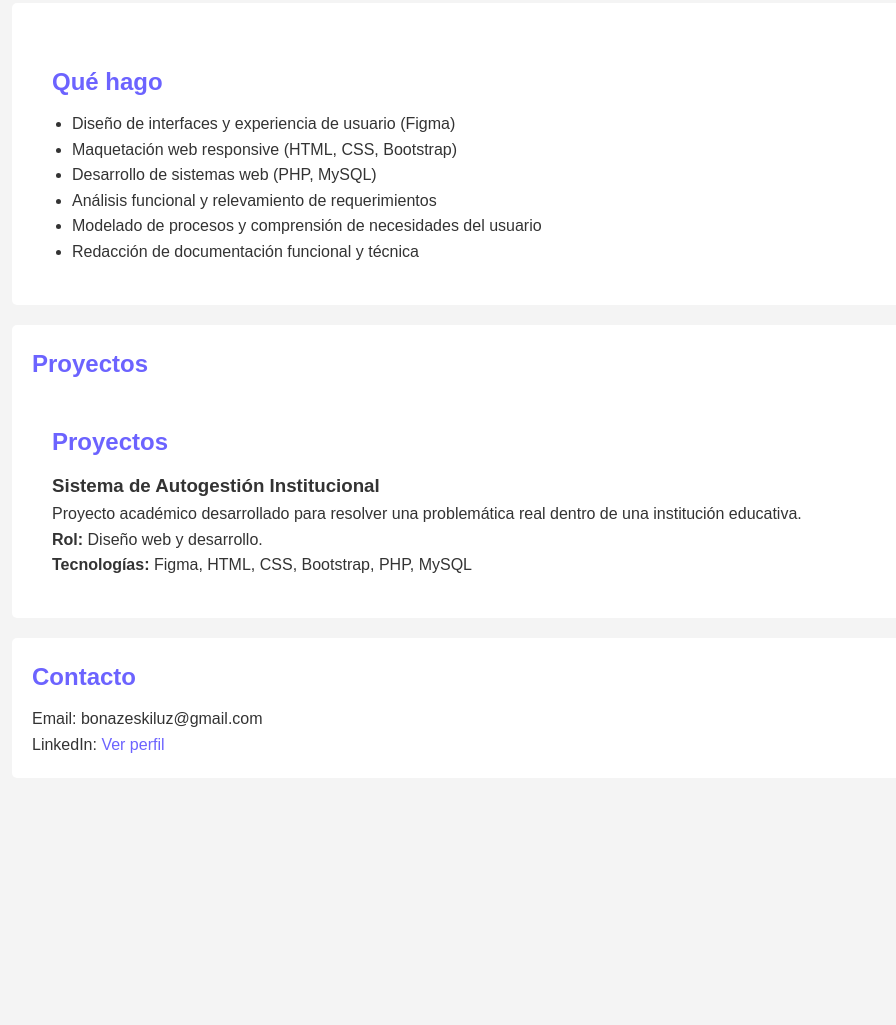
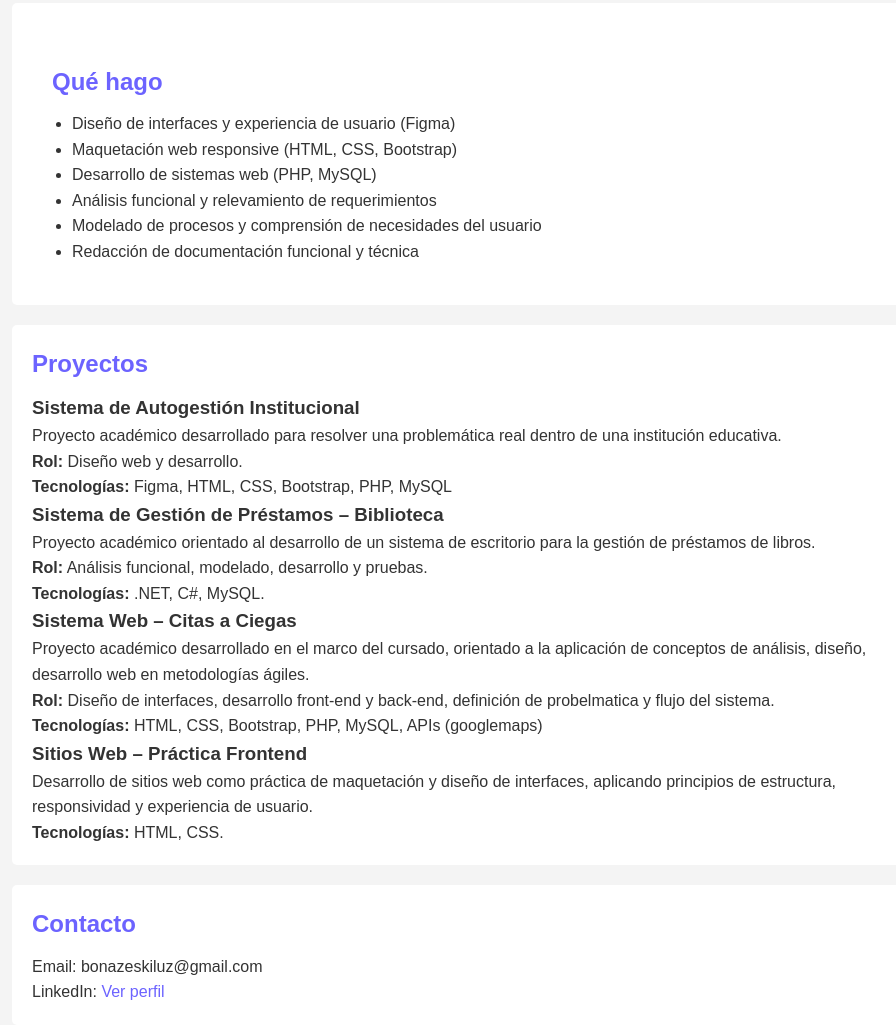
Before and after one commit to Bonazeski/Bonazeski.github.io, a plain HTML site: page index.html in a window 1280 px wide. Shown: the part 335-1360 px from the top of the page, without its empty margins (178-1074 px from the left). Before the commit the page ends 1113 px from the top, so only its background shows below. Drawn offline with Linux system fonts and the light colour scheme.

Commit message:
Add project details to index.html

```diff
--- a/index.html
+++ b/index.html
@@ -39,9 +39,7 @@
 
   </section>
 
-  <section>
-    <h2>Proyectos</h2>
-    <section>
+<section>
   <h2>Proyectos</h2>
 
   <div>
@@ -54,9 +52,50 @@
     <p><strong>Tecnologías:</strong> Figma, HTML, CSS, Bootstrap, PHP, MySQL</p>
   </div>
 
+  <div>
+  <h3>Sistema de Gestión de Préstamos – Biblioteca</h3>
+  <p>
+    Proyecto académico orientado al desarrollo de un sistema de escritorio
+    para la gestión de préstamos de libros.
+  </p>
+  <p>
+    <strong>Rol:</strong> Análisis funcional, modelado, desarrollo y pruebas.
+  </p>
+  <p>
+    <strong>Tecnologías:</strong> .NET, C#, MySQL.
+  </p>
+</div>
+
+  <div>
+  <h3>Sistema Web – Citas a Ciegas</h3>
+  <p>
+    Proyecto académico desarrollado en el marco del cursado, orientado
+    a la aplicación de conceptos de análisis, diseño,  desarrollo web en metodologías ágiles.
+  </p>
+  <p>
+    <strong>Rol:</strong> Diseño de interfaces, desarrollo front-end y back-end,
+    definición de probelmatica y flujo del sistema.
+  </p>
+  <p>
+    <strong>Tecnologías:</strong> HTML, CSS, Bootstrap, PHP, MySQL, APIs (googlemaps)
+  </p>
+</div>
+
+  <div>
+  <h3>Sitios Web – Práctica Frontend</h3>
+  <p>
+    Desarrollo de sitios web como práctica de maquetación y diseño de interfaces,
+    aplicando principios de estructura, responsividad y experiencia de usuario.
+  </p>
+  <p>
+    <strong>Tecnologías:</strong> HTML, CSS.
+  </p>
+</div>
+
+
 </section>
 
-  </section>
+
 
   <section>
     <h2>Contacto</h2>
```
